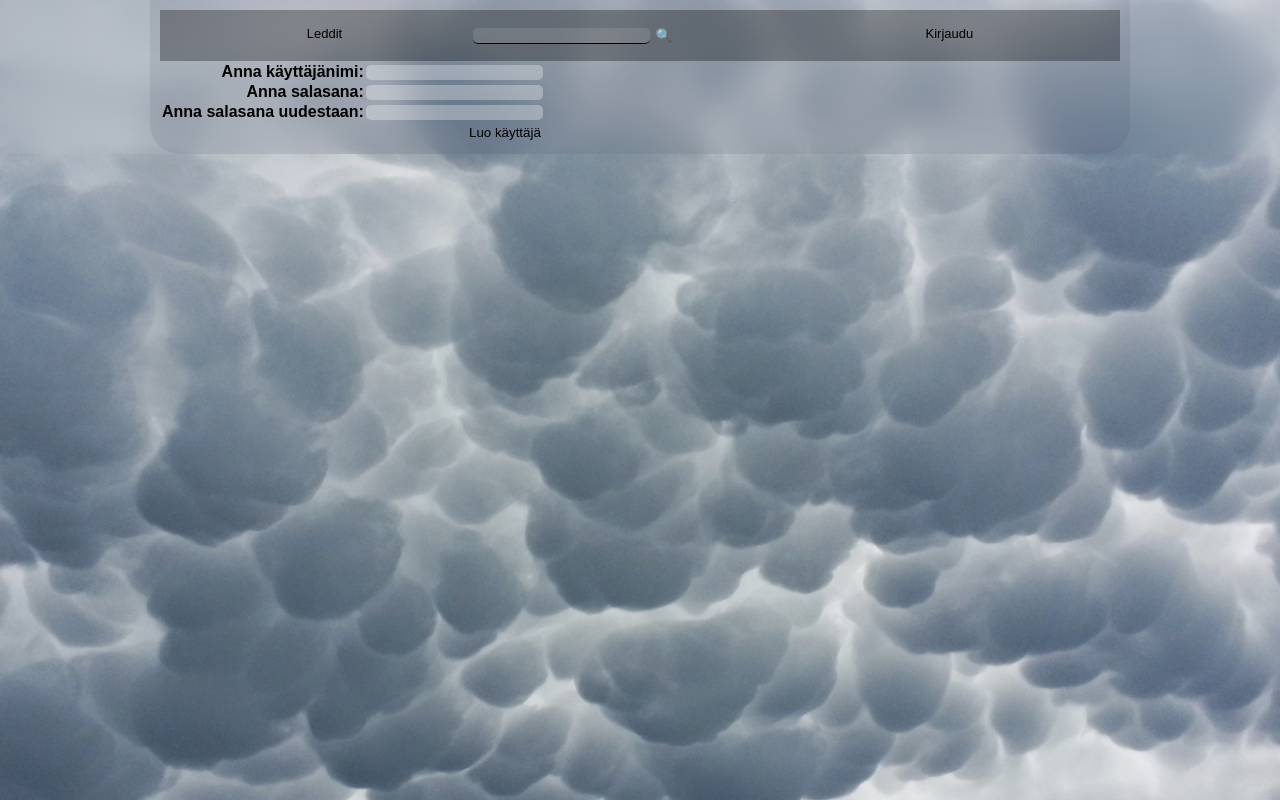
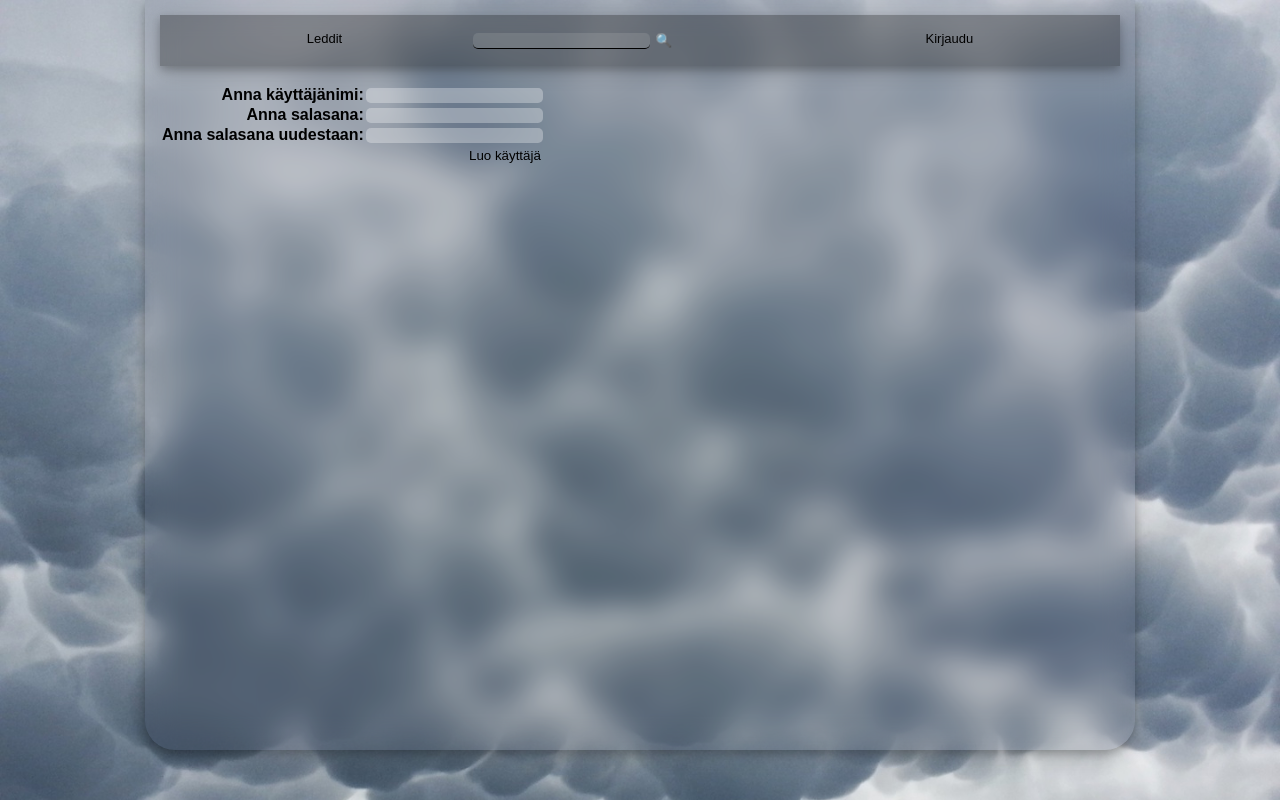
Before and after one commit to levitesuo/Keskustelusovellus, a Flask app: page /newuser in a window 1280 px wide. Run offline with Flask 3, Linux system fonts and the light colour scheme; lists and menus that the app fills with data are empty.

Commit message:
Added some formating

```diff
--- a/static/css/styles.css
+++ b/static/css/styles.css
@@ -11,8 +11,6 @@ body {
     background-image: url("/static/img/background.jpg");
     background-repeat: no-repeat;
     background-attachment: fixed;
-    -webkit-backdrop-filter:blur(15px);
-    backdrop-filter: blur(15px);
     -webkit-background-size: cover;
     -moz-background-size: cover;
     -o-background-size: cover;
@@ -21,16 +19,22 @@ body {
 
 .content {
     max-width: 960px;
+    min-height: 720px;
     margin: auto;
     background: rgba(63, 63, 94, 0.1);
-    padding: 10px;
+    padding: 15px;
     border-radius: 0px 0px 30px 30px;
+    -webkit-backdrop-filter:blur(15px);
+    backdrop-filter: blur(15px);
+    box-shadow: 0 4px 8px 0 rgba(0, 0, 0, 0.2), 0 6px 20px 0 rgba(0, 0, 0, 0.19);
+
 }
 
 nav {
     padding: 1rem 1rem;
     background: rgba(0,0,0,0.3);
     font-size: small;
+    box-shadow: 0 4px 8px 0 rgba(0, 0, 0, 0.2), 0 6px 20px 0 rgba(0, 0, 0, 0.19);
 }
 
 nav ul {
@@ -81,6 +85,7 @@ input[type=submit]:hover {
     padding: 1rem 1rem;
     background-color: rgba(0,0,0,0.1);
     color: black;
+    box-shadow: 0 6px 15px 0 rgba(0, 0, 0, 0.2), 0 6px 15px 0 rgba(0, 0, 0, 0.19);
 }
 
 .at {
@@ -96,10 +101,12 @@ input[type=submit]:hover {
     display: flex;
     flex-direction: column;
     list-style: none;
+    border-radius: 5px;
+    padding: 5px;
 }
 
 .topic_list ul:hover{
-    background-color: rgba(0,0,0,0.3);
+    background-color: rgba(0,0,0,0.2);
 }
 
 .line {
--- a/templates/navBar.html
+++ b/templates/navBar.html
@@ -23,6 +23,7 @@
                     {% endif %}
                 </ul>
             </nav>
+            <br>
             {% block content %}
             {% endblock %}
         </div>
--- a/templates/post.html
+++ b/templates/post.html
@@ -13,7 +13,7 @@
     Kommentit:
     <hr class="line">
 {% else %}
-    <t class="notice">Kirjaudu sisään luokdaksesi kommentti.</t>
+    <t class="notice">Kirjaudu sisään luodaksesi kommentti.</t>
 {% endif %}
 {% for comment in content_comments %}
     <br>
```
